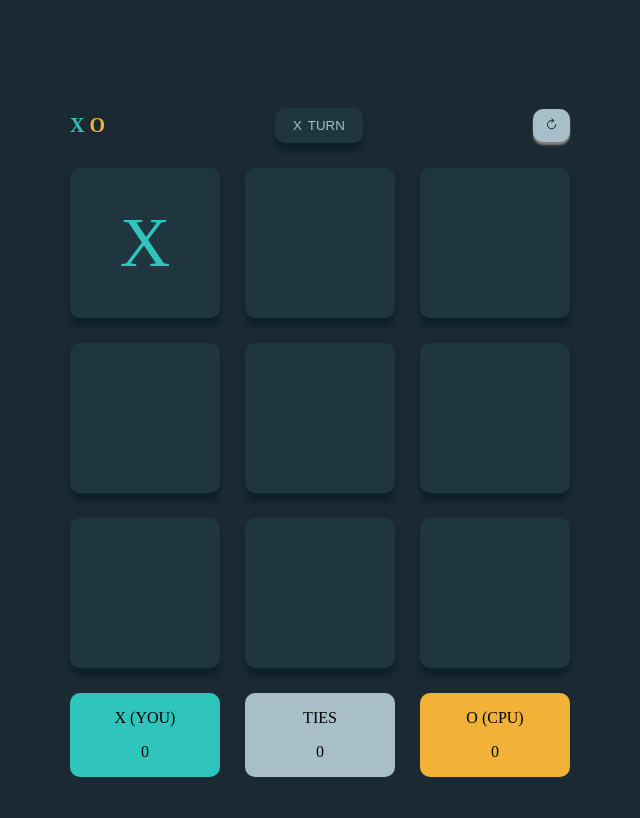
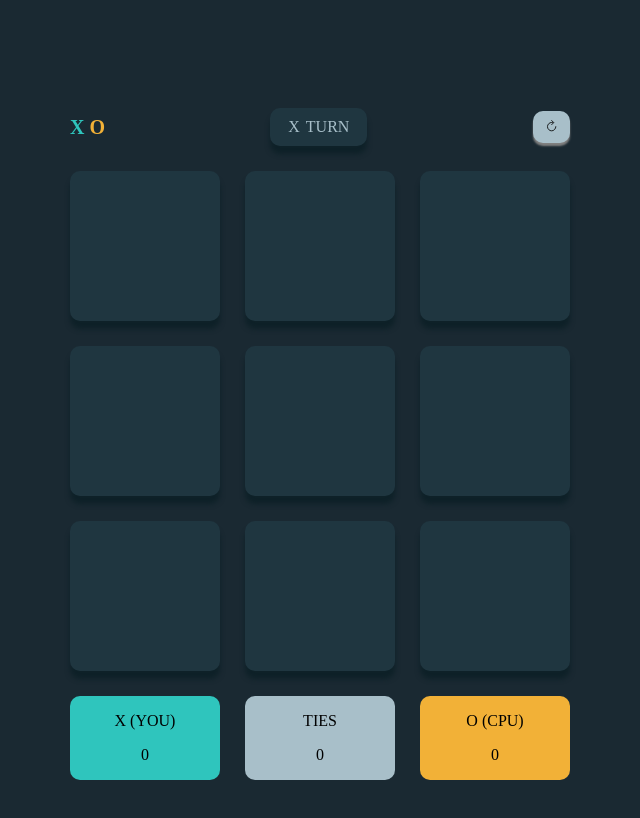
Before and after one commit to derickcoleman87/tic-tac-toe, a React (Vite) app: page / in a window 1280 px wide. Shown: the top 818 px of the page, without its empty margins (320-960 px from the left). Built offline with nearby package versions, Linux system fonts and the light colour scheme.

Commit message:
added Square component

```diff
--- a/src/App.jsx
+++ b/src/App.jsx
@@ -1,7 +1,11 @@
 import "./App.css";
 import { IoRefreshOutline } from "react-icons/io5";
+import { useState } from "react";
+import Square from "./Square";
 
 function App() {
+  const [turn, setTurn] = useState("X");
+
   return (
     <div className="app">
       <div className="top">
@@ -9,26 +13,24 @@ function App() {
           <span className="x">X</span>
           <span className="o">O</span>
         </div>
-        <button className="turn">
-          <span className="gray-text">X</span>
+        <div className="turn">
+          <span className="gray-text">{turn}</span>
           <span className="gray-text">TURN</span>
-        </button>
+        </div>
         <button className="refresh">
           <IoRefreshOutline />
         </button>
       </div>
       <div className="main">
-        <div className="square">
-          <div className="x big-text">X</div>
-        </div>
-        <div className="square"></div>
-        <div className="square"></div>
-        <div className="square"></div>
-        <div className="square"></div>
-        <div className="square"></div>
-        <div className="square"></div>
-        <div className="square"></div>
-        <div className="square"></div>
+        <Square turn={turn} setTurn={setTurn} />
+        <Square turn={turn} setTurn={setTurn} />
+        <Square turn={turn} setTurn={setTurn} />
+        <Square turn={turn} setTurn={setTurn} />
+        <Square turn={turn} setTurn={setTurn} />
+        <Square turn={turn} setTurn={setTurn} />
+        <Square turn={turn} setTurn={setTurn} />
+        <Square turn={turn} setTurn={setTurn} />
+        <Square turn={turn} setTurn={setTurn} />
       </div>
       <div className="bottom">
         <div className="score me-score">
--- /dev/null
+++ b/src/Square.jsx
@@ -0,0 +1,23 @@
+import React, { useState } from "react";
+import "./Square.css";
+
+let x = <div className="big-text x">X</div>;
+let o = <div className="big-text o">O</div>;
+
+function Square({ turn, setTurn }) {
+  const [clicked, setClicked] = useState(false);
+
+  return (
+    <div
+      onClick={() => {
+        setClicked(true);
+        setTurn(turn === "X" ? "O" : "X");
+      }}
+      className="square"
+    >
+      {clicked ? (turn === "X" ? x : o) : ""}
+    </div>
+  );
+}
+
+export default Square;
```
Also changed, not shown: src/Square.css (added).
